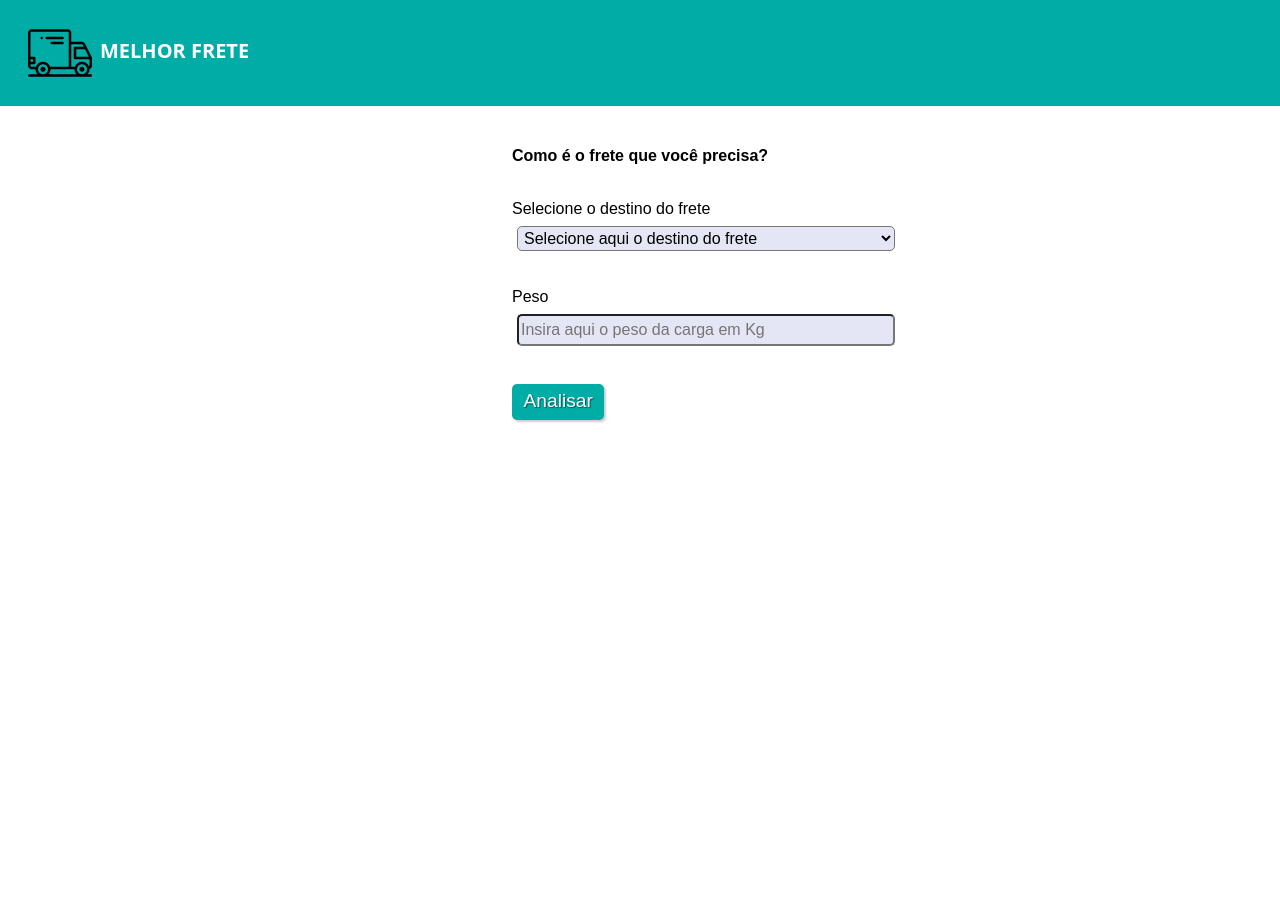
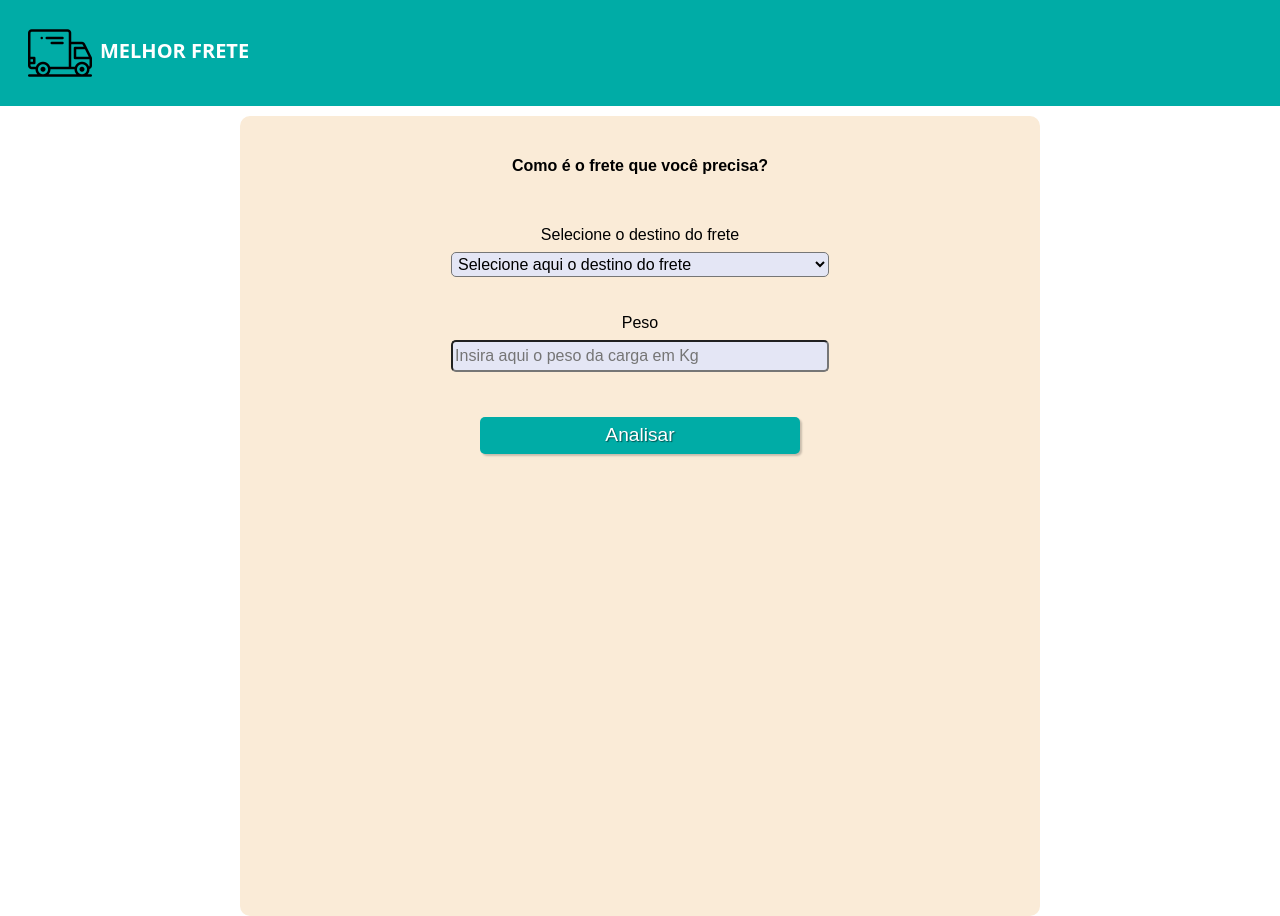
Before and after one commit to brenoSN/desafio_coordene, a Vue app in the folder code/: page / in a window 1280 px wide. Before the commit the page ends 800 px from the top, so only its background shows below. Built offline with nearby package versions, Linux system fonts and the light colour scheme; data requests are answered from the project's data file.

Commit message:
update layout

```diff
--- a/code/src/components/BestTransport.vue
+++ b/code/src/components/BestTransport.vue
@@ -108,8 +108,8 @@ export default {
       // returns the index of the date array referring to the lowest price and fastest shipping
       var lowestPriceIndex = -1
       var fastShippingIndex = -1
-      var lowestPrice = 999.9
-      var fastShipping = 999.9
+      var lowestPrice = Number.MAX_VALUE
+      var fastShipping = Number.MAX_VALUE
       var i = 0
       if (this.city != '' && this.weight > 0) {
         for (const dt of this.api_data) {
@@ -147,7 +147,7 @@ export default {
 
     getCostTotal(transport) {
       if (this.weight > this.heavy) {
-        return transport.cost_transport_heavy.slice(2) * this.weight
+        return (transport.cost_transport_heavy.slice(2) * this.weight).toFixed(2)
       }
       return (transport.cost_transport_light.slice(2) * this.weight).toFixed(2)
     },
@@ -193,17 +193,6 @@ export default {
 
 <style scoped>
 
-body{
-    background-color: #F0F8FF;
-    font-family: sans-serif;
-    font-size: 1em;
-    color: #59429d;
-    margin-left: 20%;
-    margin-right: 20%;
-    margin-top: 2%;
-    justify-content: center;
-}
-
 .title .navbar {
   background-color: #00aca6 !important;
 
@@ -233,16 +222,19 @@ body{
 }
 
 .content {
-  justify-content: center;
-  margin-left: 40%;
+  margin : auto;
+  margin-top: 10px;
+  min-width: 300px;
+  max-width: 800px;
+  min-height: 800px;
   padding-top: 1cm;
-}
-
-
-label {
-  font-family: sans-serif;
-  font-size: 1em;
-  color: #000000;
+  display: flex;
+  flex-wrap: wrap;
+  justify-content: top;
+  flex-direction: column;
+  text-align: center;
+  background-color: antiquewhite;
+  border-radius: 10px;
 }
 
 input, select, button {
@@ -260,7 +252,8 @@ input, select, button {
   border-radius: 5px;
   border-width: 1px;
   background: #E4E6F5;
-  width: 15cm;
+  margin-right: 5%;
+  margin-left: 5%;
   padding: 5px;
 }
 
@@ -275,8 +268,9 @@ input, select {
     font-size: 1.2em;
     background: #00aca6;
     border: 0;
-    margin-bottom: 1em;
-    margin-top: 0.85cm;
+    margin-left: 30%;
+    margin-right: 30%;
+    margin-top: 5%;
     color: #ffffff;
     padding: 0.2em 0.6em;
     box-shadow: 2px 2px 2px rgba(0,0,0,0.2);
@@ -293,12 +287,14 @@ input, select {
     cursor: pointer;
 }
 
-.multiple option{
-   height: 30px;
+label {
+  font-family: sans-serif;
+  font-size: 1em;
+  color: #000000;
 }
+
 .result {
-  margin-top: 10%;
-  text-align: left;
+  margin-top: 5%;
   display: none;
 }
 
```
